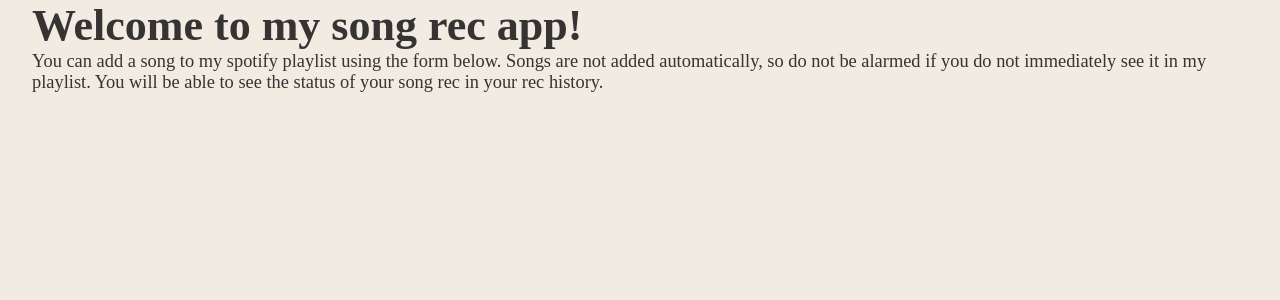
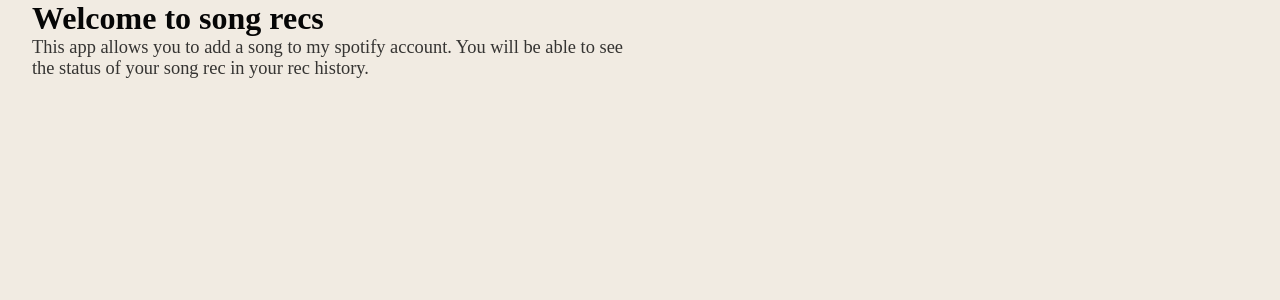
Before and after one commit to PedroEnciso/song-recs, a React (Vite) app in the folder frontend/: page / in a window 1280 px wide. Shown: the top 300 px of the page. Built offline with nearby package versions, Linux system fonts and the light colour scheme.

Commit message:
style and content tweaks

```diff
--- a/frontend/src/routes/Home.css
+++ b/frontend/src/routes/Home.css
@@ -1,8 +1,8 @@
 h1 {
-  font-size: 2.75rem;
-  font-weight: 700;
+  color: var(--text-dark);
 }
 
 .info-text {
   font-size: 1.15rem;
+  max-width: 65ch;
 }
--- a/frontend/src/routes/Home.tsx
+++ b/frontend/src/routes/Home.tsx
@@ -3,12 +3,10 @@ import "./Home.css";
 function Home() {
   return (
     <div>
-      <h1>Welcome to my song rec app!</h1>
+      <h1 className="text-xl">Welcome to song recs</h1>
       <p className="info-text">
-        You can add a song to my spotify playlist using the form below. Songs
-        are not added automatically, so do not be alarmed if you do not
-        immediately see it in my playlist. You will be able to see the status of
-        your song rec in your rec history.
+        This app allows you to add a song to my spotify account. You will be
+        able to see the status of your song rec in your rec history.
       </p>
     </div>
   );
```
